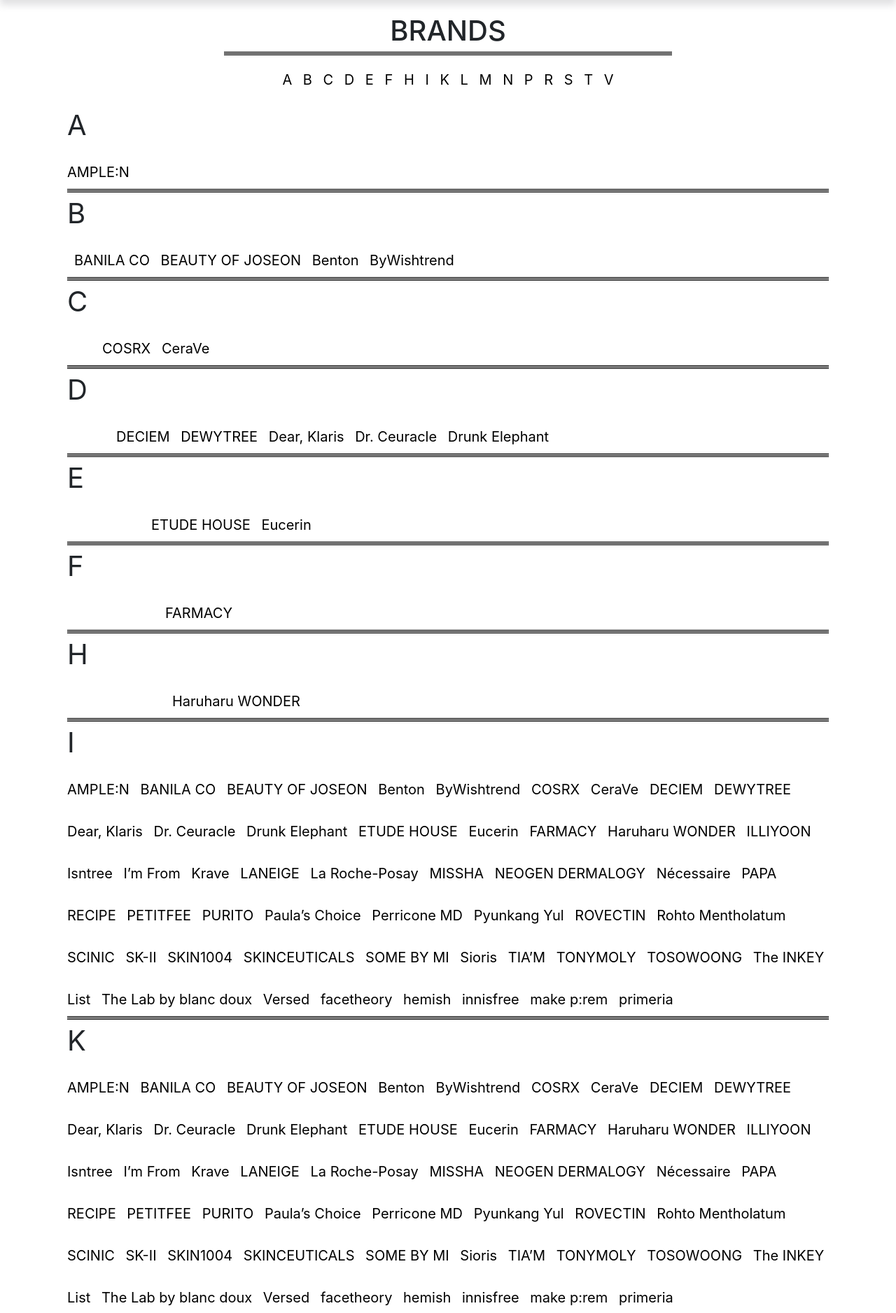
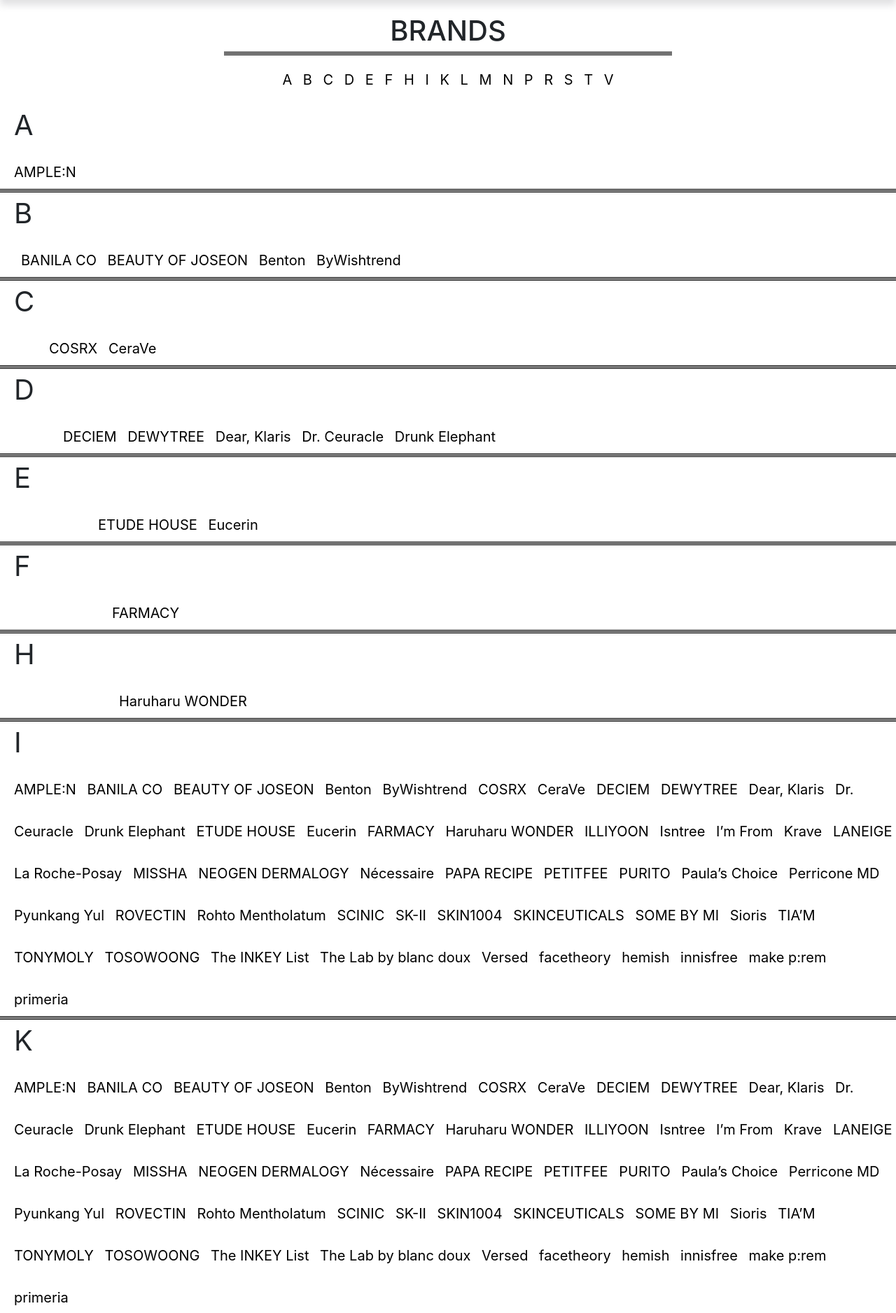
Before and after one commit to Code-Institute-Submissions/FarisGJD-skincared_EditResub, a Django app: page /skincare/ in a window 1280 px wide. Shown: the part 204-2080 px from the top of the page at 70% size. Run offline with Django 3.2, Linux system fonts and the light colour scheme; data comes from the database, SQL or seed files in the repository; some libraries are stand-ins or nearby versions; some web fonts are replaced.

Commit message:
Fix brands footer spacing

```diff
--- a/static/css/style.css
+++ b/static/css/style.css
@@ -242,7 +242,6 @@
     margin-top: 25px;
     background-color: #f5f5f5;
     letter-spacing: 1px;
-    position: relative;
 }
 
 .navigation-items-container {
@@ -290,7 +289,6 @@
     flex-wrap: wrap;
     height: 250px;
     padding-top: 20px;
-    position: absolute;
 }
 
 .navigation-options h3 {
@@ -606,7 +604,7 @@
 }
 
 .brand-outer-contianer{
-    width: 100%;
+    /* width: 100%;  */
 }
 
 .brand-container {
@@ -614,12 +612,11 @@
     flex-direction: column;
     text-transform: uppercase;
     font-size: 4rem;
-    margin: auto;
-    width: 85%;
 }
 
 .brand-letter {
     scroll-margin-top: 210px;
+    margin-left: 20px;
 }
 
 .brand-container a:hover {
```
